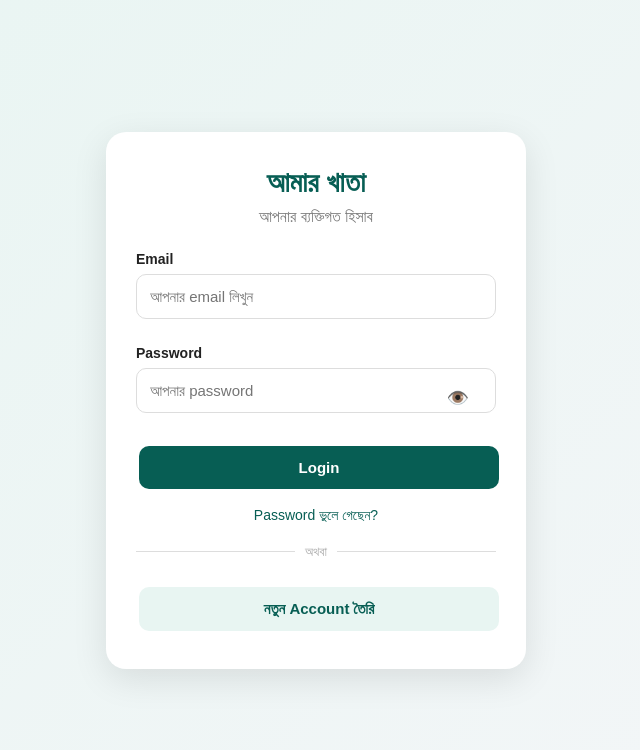
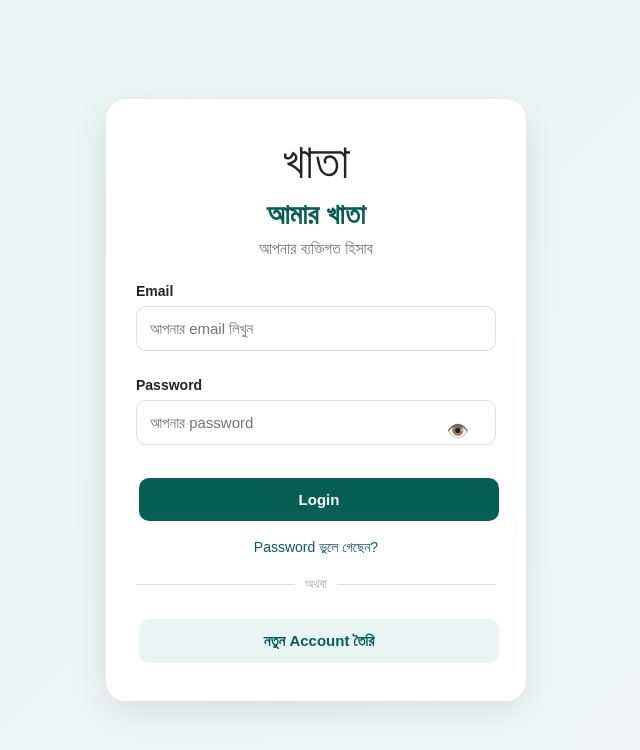
Before and after one commit to ismail-resh/MY-KHATA, a plain HTML site: page index.html in a window 1280 px wide. Shown: the whole page, without its empty margins (324-964 px from the left). Drawn offline with nearby package versions, Linux system fonts and the light colour scheme.

Commit message:
Update index.html

```diff
--- a/index.html
+++ b/index.html
@@ -11,6 +11,7 @@
 
 <div id="loginPage" class="auth-page">
   <div class="auth-box">
+     <div class="logo">খাতা</div>
     <h1 class="auth-title">আমার খাতা</h1>
     <p class="auth-subtitle">আপনার ব্যক্তিগত হিসাব</p>
 
```
